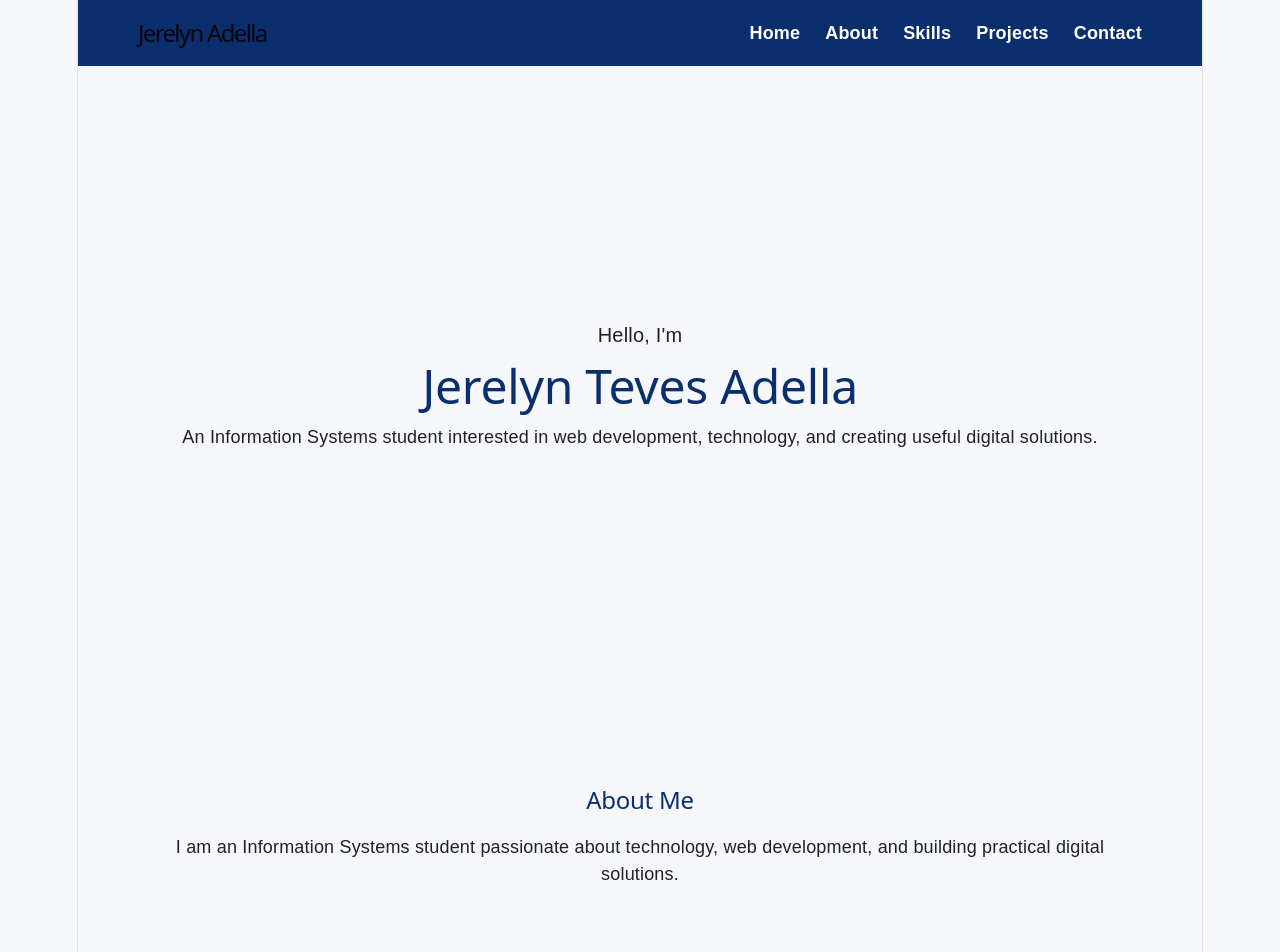
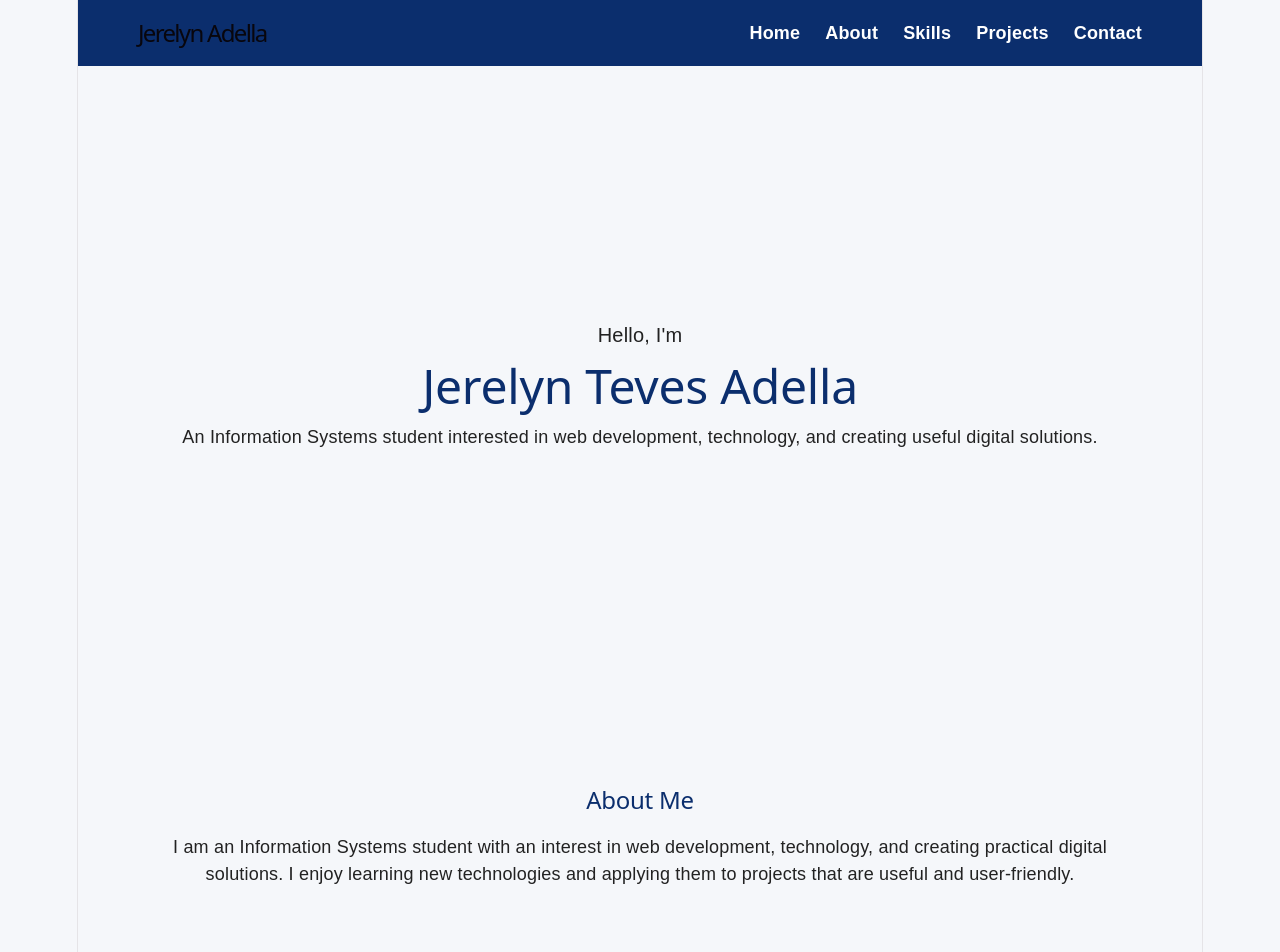
Before and after one commit to jerelynadellaeveeth/jerelyn-portfolio, a Vue app: page / in a window 1280 px wide. Shown: the top 952 px of the page. Built offline with nearby package versions, Linux system fonts and the light colour scheme.

Commit message:
Improve About Me section

```diff
--- a/src/App.vue
+++ b/src/App.vue
@@ -23,12 +23,14 @@
       </section>
 
       <section id="about">
-        <h2>About Me</h2>
-        <p>
-          I am an Information Systems student passionate about technology,
-          web development, and building practical digital solutions.
-        </p>
-      </section>
+  <h2>About Me</h2>
+  <p>
+    I am an Information Systems student with an interest in web development,
+    technology, and creating practical digital solutions. I enjoy learning
+    new technologies and applying them to projects that are useful and
+    user-friendly.
+  </p>
+</section>
 
       <section id="skills">
         <h2>Skills</h2>
```
